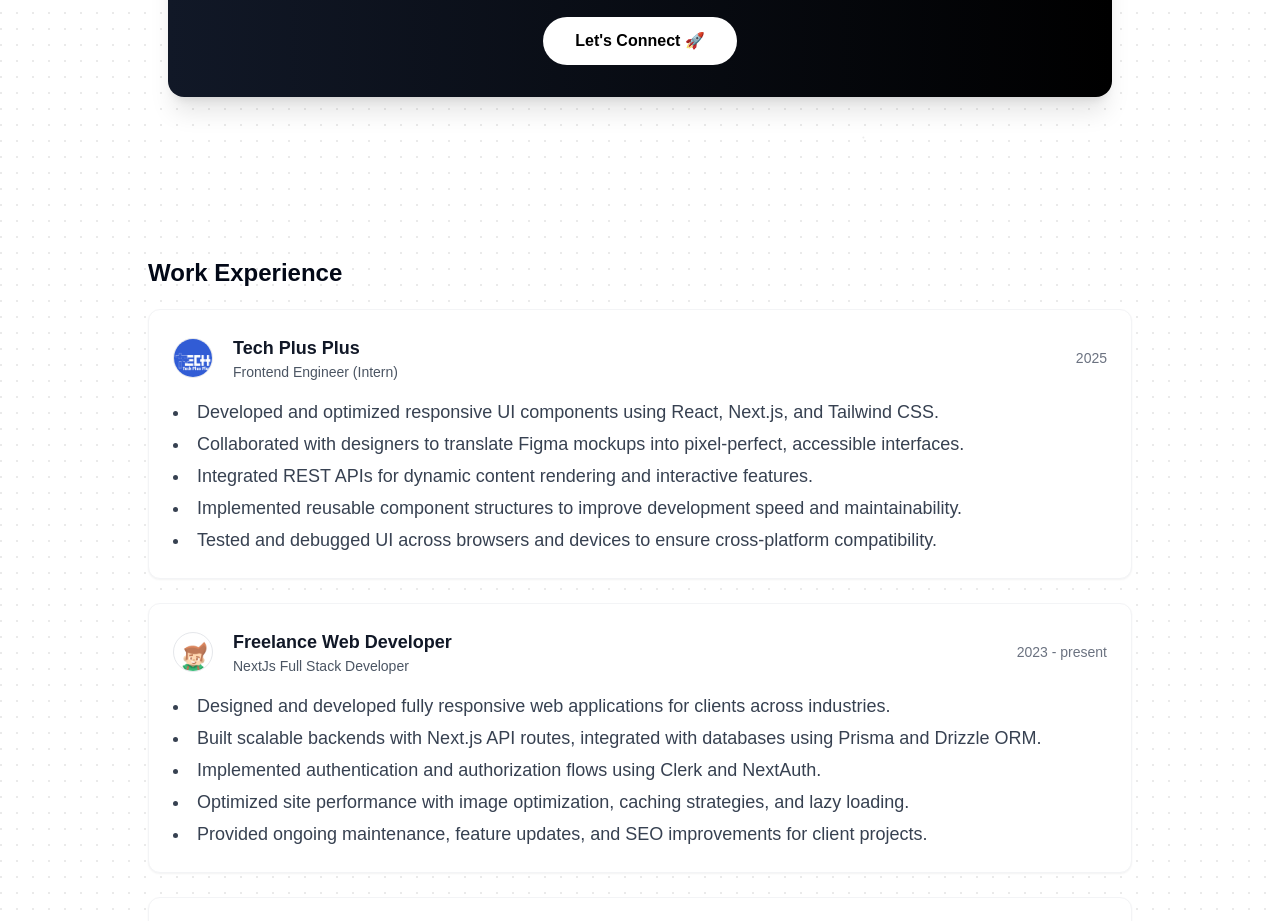
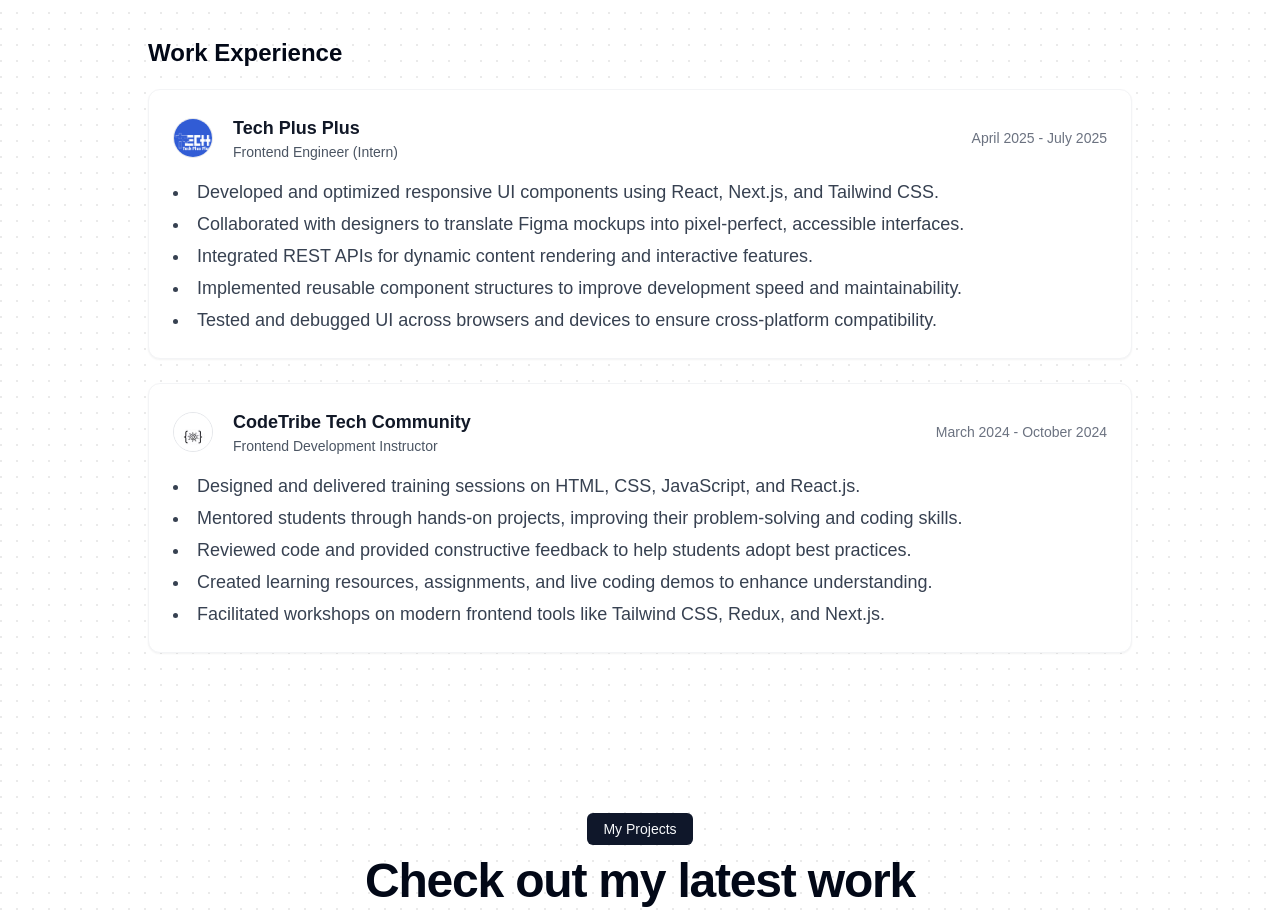
Before and after one commit to CasManny/portfolio, a Next.js app: page / in a window 1280 px wide. Shown: the part 1764-2685 px from the top of the page. Built offline with nearby package versions, Linux system fonts and the light colour scheme.

Commit message:
Edit Education journey

```diff
--- a/app/(root)/_components/about.tsx
+++ b/app/(root)/_components/about.tsx
@@ -222,7 +222,7 @@ export const AboutMe: React.FC = () => {
                 {techStack.map((tech, index) => (
                   <motion.div
                     key={tech.name}
-                    className="group relative flex flex-col items-center p-4 rounded-xl shadow-sm hover:shadow-lg transition-all duration-300 cursor-pointer"
+                    className="group relative flex flex-col items-center p-4 rounded-xl shadow-sm  transition-all duration-300 cursor-pointer"
                     whileHover={{ scale: 1.05, rotateY: 5 }}
                     initial={{ opacity: 0, y: 20 }}
                     animate={{ opacity: 1, y: 0 }}
@@ -232,7 +232,7 @@ export const AboutMe: React.FC = () => {
                     {/* <span className="mt-2 text-sm font-semibold text-gray-800">
                       {tech.name}
                     </span> */}
-                    <motion.span className="absolute bottom-2 text-xs text-gray-500 opacity-0 group-hover:opacity-100 transition-opacity">
+                    <motion.span className="absolute hidden bottom-2 text-xs text-gray-500 opacity-0 group-hover:opacity-100 transition-opacity">
                       {tech.purpose}
                     </motion.span>
                   </motion.div>
@@ -270,7 +270,7 @@ export const AboutMe: React.FC = () => {
                   animate={{ scale: [1, 1.1, 1] }}
                   transition={{ duration: 2, repeat: Infinity, delay: 0.5 }}
                 >
-                  20+
+                  3+
                 </motion.div>
                 <div className="text-sm text-gray-600">Projects Completed</div>
               </motion.div>
@@ -279,7 +279,7 @@ export const AboutMe: React.FC = () => {
         </div>
 
         {/* Call to Action */}
-        <motion.div className="mt-16 text-center" variants={itemVariants}>
+        <motion.div className="mt-16 text-center hidden" variants={itemVariants}>
           <motion.div
             className="bg-gradient-to-r from-gray-900 to-black text-white p-8 rounded-2xl shadow-xl"
             whileHover={{
--- a/app/(root)/_components/work-experience.tsx
+++ b/app/(root)/_components/work-experience.tsx
@@ -41,7 +41,7 @@ export const WorkExperience = () => {
             <Card className="p-6 border border-gray-100 rounded-xl shadow-sm bg-white">
               <div className="flex justify-between items-center mb-4">
                 <div className="flex gap-5 items-center">
-                  <Avatar className="border border-gray-200">
+                  <Avatar className="border hidden sm:flex border-gray-200">
                     <AvatarImage
                       src={item.image}
                       alt={item.title}
@@ -60,7 +60,7 @@ export const WorkExperience = () => {
               </div>
 
               {item.responsibilities && (
-                <ul className="list-disc list-inside text-lg text-gray-700 space-y-1 mt-2">
+                <ul className="list-disc list-inside text-sm sm:text-lg text-gray-700 space-y-1 mt-2">
                   {item.responsibilities.map((task, index) => (
                     <motion.li
                       key={index}
--- a/app/(root)/page.tsx
+++ b/app/(root)/page.tsx
@@ -16,15 +16,14 @@ export default function Home() {
           <Hero />
           <AboutMe />
           <WorkExperience />
-          <Education />
           <SectionContainer
-
             label="My Projects"
             title="Check out my latest work"
             description="I've worked on a variety of projects, from simple websites to complex web applications. Here are a few of my favorites."
           >
             <Projects />
           </SectionContainer>
+          <Education />
           <ContactMe />
         </div>
       </div>
--- a/data/constant.ts
+++ b/data/constant.ts
@@ -41,7 +41,7 @@ export const workExperience = [
     image: "/full-blue-bg-small.png",
     title: "Tech Plus Plus",
     role: "Frontend Engineer (Intern)",
-    year: "2025",
+    year: "April 2025 - July 2025",
     responsibilities: [
       "Developed and optimized responsive UI components using React, Next.js, and Tailwind CSS.",
       "Collaborated with designers to translate Figma mockups into pixel-perfect, accessible interfaces.",
@@ -50,24 +50,24 @@ export const workExperience = [
       "Tested and debugged UI across browsers and devices to ensure cross-platform compatibility.",
     ],
   },
-  {
-    image: "/man.svg",
-    title: "Freelance Web Developer",
-    role: "NextJs Full Stack Developer",
-    year: "2023 - present",
-    responsibilities: [
-      "Designed and developed fully responsive web applications for clients across industries.",
-      "Built scalable backends with Next.js API routes, integrated with databases using Prisma and Drizzle ORM.",
-      "Implemented authentication and authorization flows using Clerk and NextAuth.",
-      "Optimized site performance with image optimization, caching strategies, and lazy loading.",
-      "Provided ongoing maintenance, feature updates, and SEO improvements for client projects.",
-    ],
-  },
+  // {
+  //   image: "/man.svg",
+  //   title: "Freelance Web Developer",
+  //   role: "NextJs Full Stack Developer",
+  //   year: "2023 - present",
+  //   responsibilities: [
+  //     "Designed and developed fully responsive web applications for clients across industries.",
+  //     "Built scalable backends with Next.js API routes, integrated with databases using Prisma and Drizzle ORM.",
+  //     "Implemented authentication and authorization flows using Clerk and NextAuth.",
+  //     "Optimized site performance with image optimization, caching strategies, and lazy loading.",
+  //     "Provided ongoing maintenance, feature updates, and SEO improvements for client projects.",
+  //   ],
+  // },
   {
     image: "/codettribe.jpg",
     title: "CodeTribe Tech Community",
     role: "Frontend Development Instructor",
-    year: "2024 - present",
+    year: "March 2024 - October 2024",
     responsibilities: [
       "Designed and delivered training sessions on HTML, CSS, JavaScript, and React.js.",
       "Mentored students through hands-on projects, improving their problem-solving and coding skills.",
```
